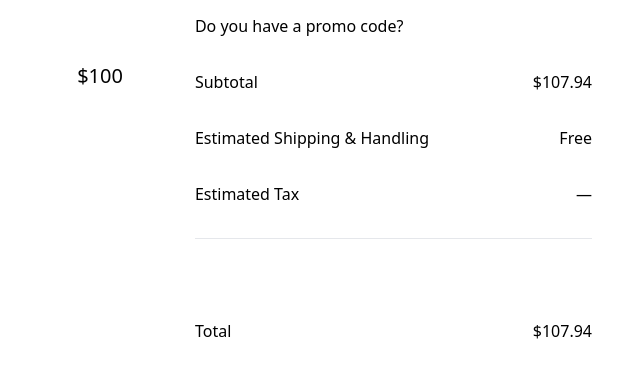
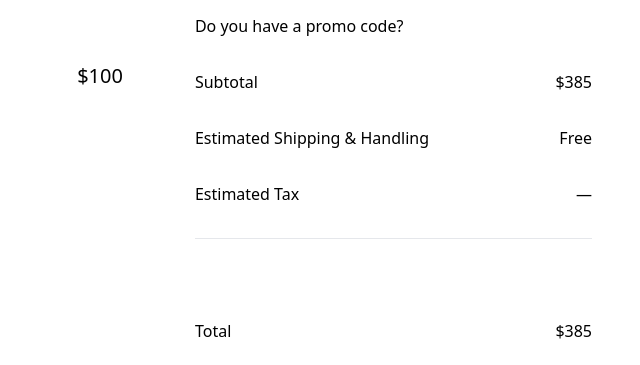
Before and after one commit to AYOBAMI-JOSHUA/Nikee, a website: page build/cart.html in a window 1280 px wide. Shown: the part 280-645 px from the top of the page, 640-1280 px from the left. Drawn offline with Linux system fonts and the light colour scheme.

Commit message:
Update cart.html

```diff
--- a/build/cart.html
+++ b/build/cart.html
@@ -154,11 +154,11 @@
             <article class="w-1/3 gap-8 px-6 text-black flex flex-col font-medium">
                 <h2 class="text-2xl font-mono text-black font-medium">Summary</h2>
                 <p>Do you have a promo code?</p>
-                <p class="flex justify-between">Subtotal <span>$107.94</span></p>
+                <p class="flex justify-between">Subtotal <span>$385</span></p>
                 <p class="flex justify-between">Estimated Shipping & Handling<span>Free</span></p>
                 <p class="flex justify-between">Estimated Tax<span>—</span></p>
                 <hr class="mx-auto bg-slate-900 w-full mt-12 mb-12">
-                <p class="flex justify-between">Total <span>$107.94</span></p>
+                <p class="flex justify-between">Total <span>$385</span></p>
                 <button class="bg-black px-6 font-medium text-white p-4 rounded-3xl border border-slate-900 dark:border-none items-center"><a href="#check">Checkout</a></button>
                 <button class="bg-white px-6  font-medium text-pay p-4 rounded-3xl border border-slate-900 dark:border-slate-900 justify-center"><a class="flex justify-center" href="https://www.paypal.com/checkoutnow?atomic-event
                     -state=eyJkb21haW4iOiJzZGtfcGF5cGFsX3Y1IiwiZXZlbnRzIjpbXSwiaW50ZW50IjoiY2xpY
```
